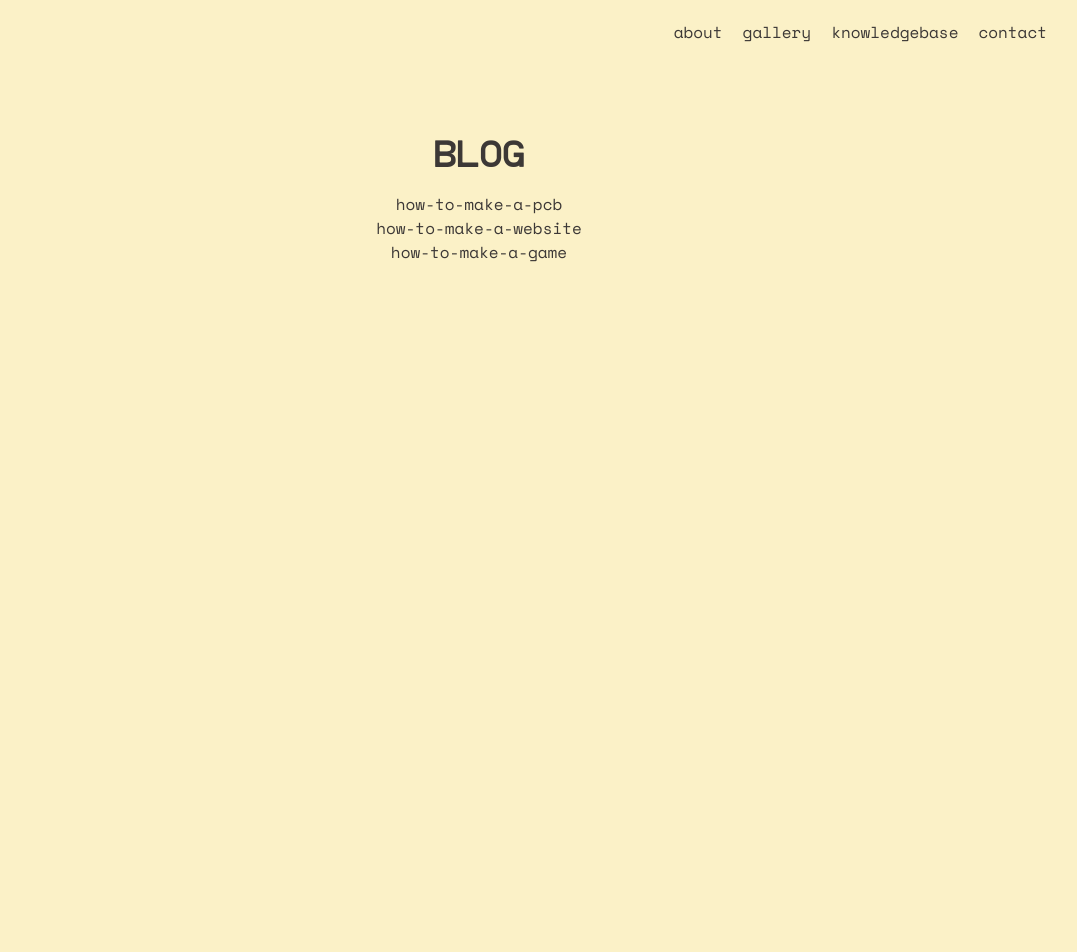
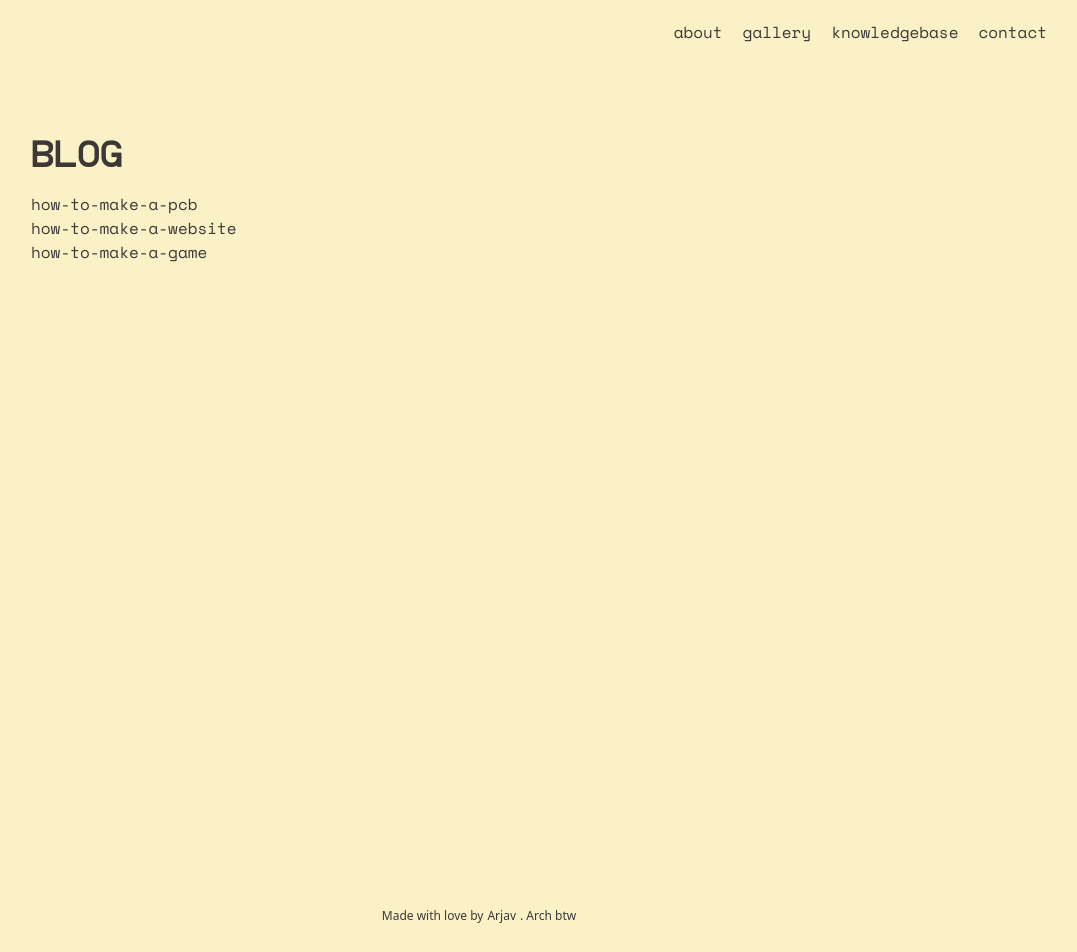
Before and after one commit to arjav0703/my-website, a Next.js app: page /blog in a window 1280 px wide. Shown: the top 952 px of the page, without its empty margins (161-1238 px from the left). Built offline with nearby package versions, Linux system fonts and the light colour scheme.

Commit message:
edit blog link

```diff
--- a/src/app/blog/page.tsx
+++ b/src/app/blog/page.tsx
@@ -14,7 +14,7 @@ const Bloglist = () => (
         <ol>
             <li>
               <p>
-              <a href={`/${blog}`} >
+              <a href={`/blog/${blog}`} >
                 {blog}
               </a>
               </p>
@@ -30,17 +30,14 @@ const Bloglist = () => (
 export default function Blogpage() {
   return (
     <>
-      <div className="py-8 flex flex-col items-center min-h-screen  px-8 sm:px-48 sm:py-18" onCopy={CopyHandler}>
-      <div>
-        <h1 className="text-xl sm:text-3xl mb-5">BLOG</h1>
+      <div className="py-8 flex flex-col min-h-screen  px-8 sm:px-48 sm:py-18" onCopy={CopyHandler}>
+        <div>
+          <h1 className="text-xl sm:text-3xl mb-5">BLOG</h1>
+        </div>
+
+        <Bloglist/>
       </div>
 
-      <Bloglist/>
-
-      </div>
-      <div className="flex justify-center mb-0 py-6 ">
-
-      </div>
     </>
 
   );
```
